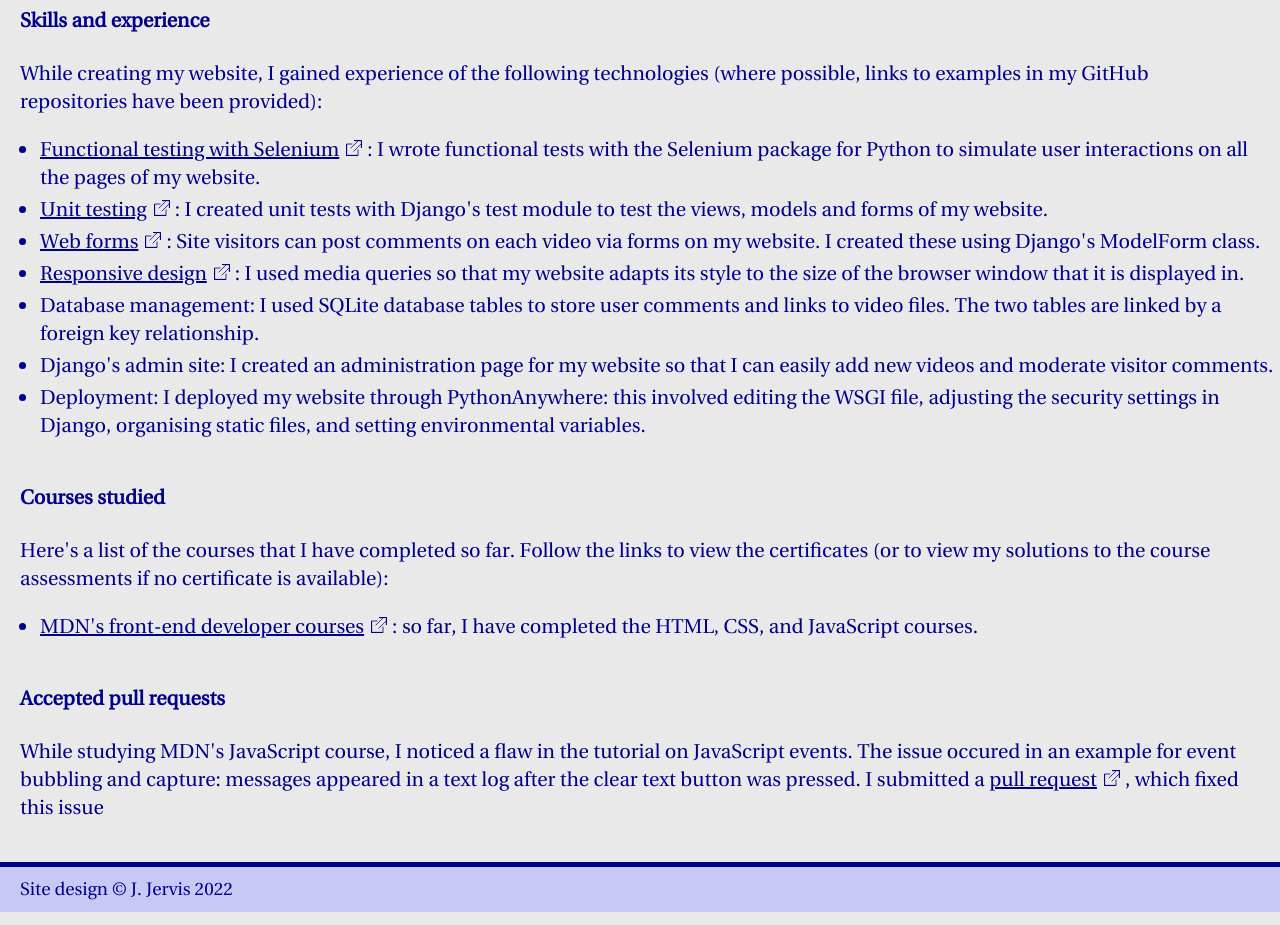
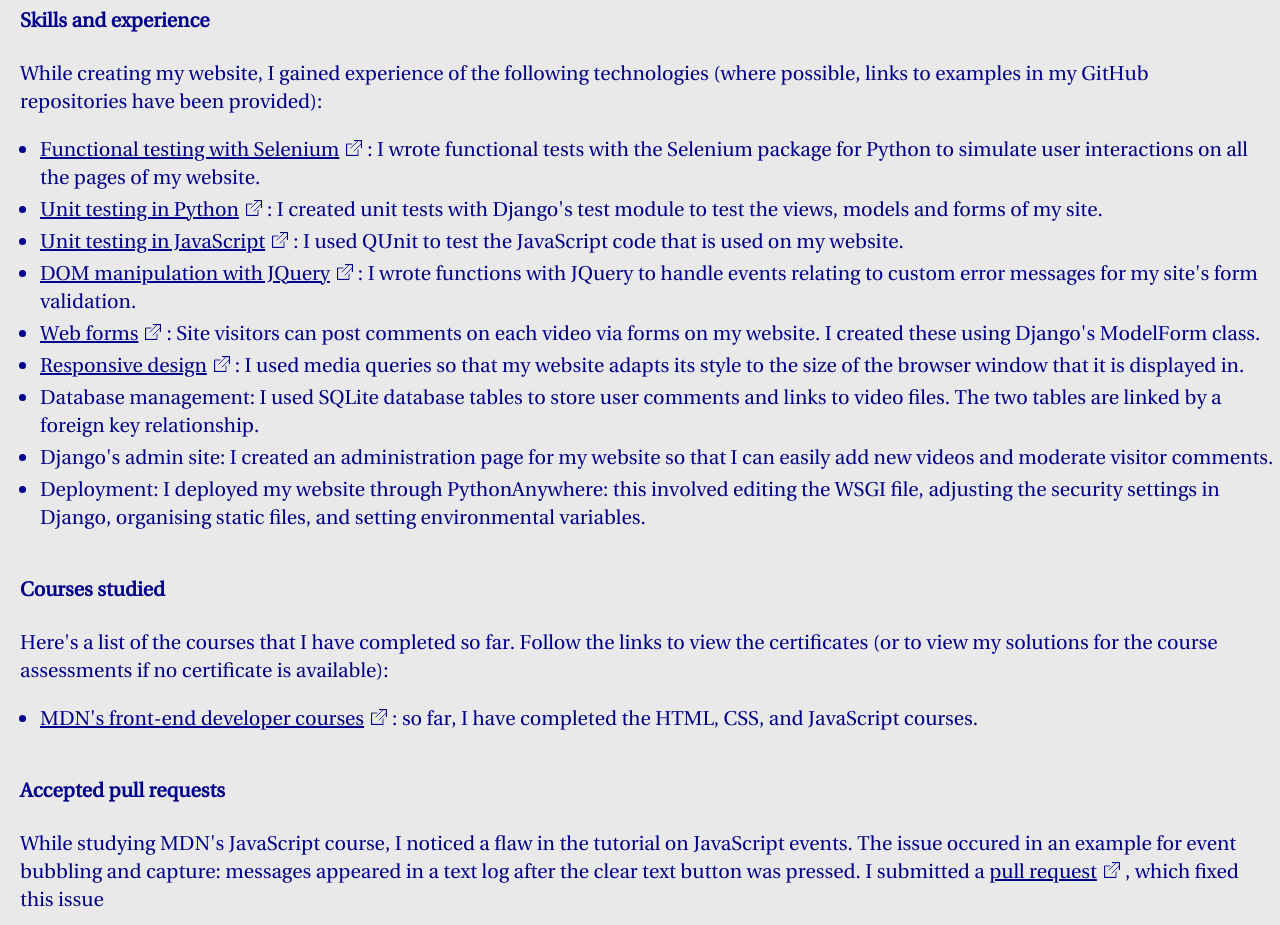
Before and after one commit to johnrjervis/django-juggling-website, a Django app: page /dev/web-development/ in a window 1280 px wide. Shown: the part 372-1297 px from the top of the page. Run offline with Django 3.2, Linux system fonts and the light colour scheme.

Commit message:
Added QUnit & JQuery points to web dev page

```diff
--- a/dev/templates/dev/programming.html
+++ b/dev/templates/dev/programming.html
@@ -62,7 +62,6 @@
         <li>Test-Driven Development with Python, Harry J. W. Percival</li>
         <li>Advanced Python for Biologists, Dr Martin Jones</li>
         <li>Python for Data Analysis, Wes McKinney</li>
-        <li>Fluent Python, Luciano Ramalho</li>
       </ul>
 
     </section>
--- a/dev/templates/dev/web_development.html
+++ b/dev/templates/dev/web_development.html
@@ -24,8 +24,16 @@
            I wrote functional tests with the Selenium package for Python to simulate user interactions on all the pages of my website.
         </li>
         <li>
-          <a href="https://github.com/johnrjervis/django-juggling-website/tree/main/vlog/tests" target="_blank">Unit testing</a>:
-          I created unit tests with Django's test module to test the views, models and forms of my website.
+          <a href="https://github.com/johnrjervis/django-juggling-website/tree/main/vlog/tests" target="_blank">Unit testing in Python</a>:
+          I created unit tests with Django's test module to test the views, models and forms of my site.
+        </li>
+        <li>
+          <a href="https://github.com/johnrjervis/django-juggling-website/tree/main/vlog/static/vlog/tests" target="_blank">Unit testing in JavaScript</a>:
+          I used QUnit to test the JavaScript code that is used on my website.
+        </li>
+        <li>
+          <a href="https://github.com/johnrjervis/django-juggling-website/blob/main/vlog/static/vlog/scripts/vlog.js" target="_blank">DOM manipulation with JQuery</a>:
+          I wrote functions with JQuery to handle events relating to custom error messages for my site's form validation.
         </li>
         <li>
           <a href="https://github.com/johnrjervis/django-juggling-website/blob/main/vlog/forms.py" target="_blank">Web forms</a>:
@@ -55,7 +63,7 @@
 
       <h2>Courses studied</h2>
 
-      <p>Here's a list of the courses that I have completed so far. Follow the links to view the certificates (or to view my solutions to the course assessments if no certificate is available):</p>
+      <p>Here's a list of the courses that I have completed so far. Follow the links to view the certificates (or to view my solutions for the course assessments if no certificate is available):</p>
 
       <ul>
         <li>
```
